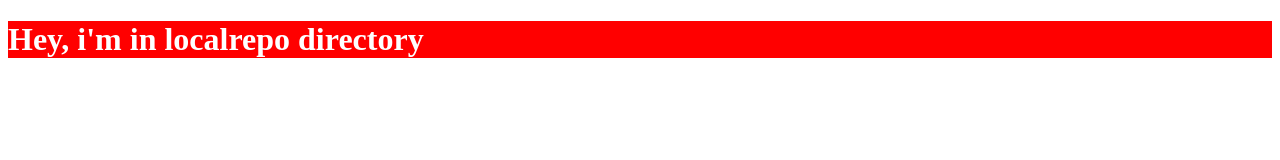
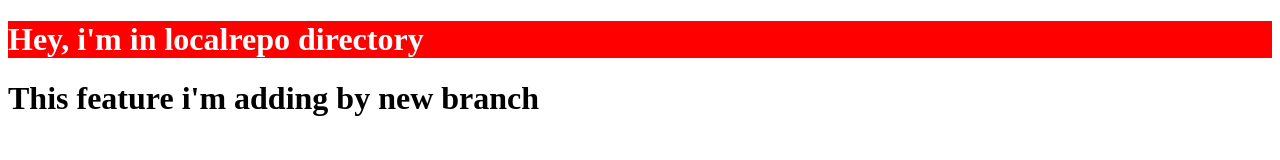
Before and after one commit to Abhinavvvhubbbb/Localrepo, a plain HTML site: page index.html in a window 1280 px wide. Drawn offline with Linux system fonts and the light colour scheme.

Commit message:
added new feature by new branch

```diff
--- a/index.html
+++ b/index.html
@@ -8,5 +8,6 @@
 </head>
 <body>
     <h1 class="para" >Hey, i'm in localrepo directory</h1>
+    <h1>This feature i'm adding by new branch</h1>
 </body>
 </html>
```
